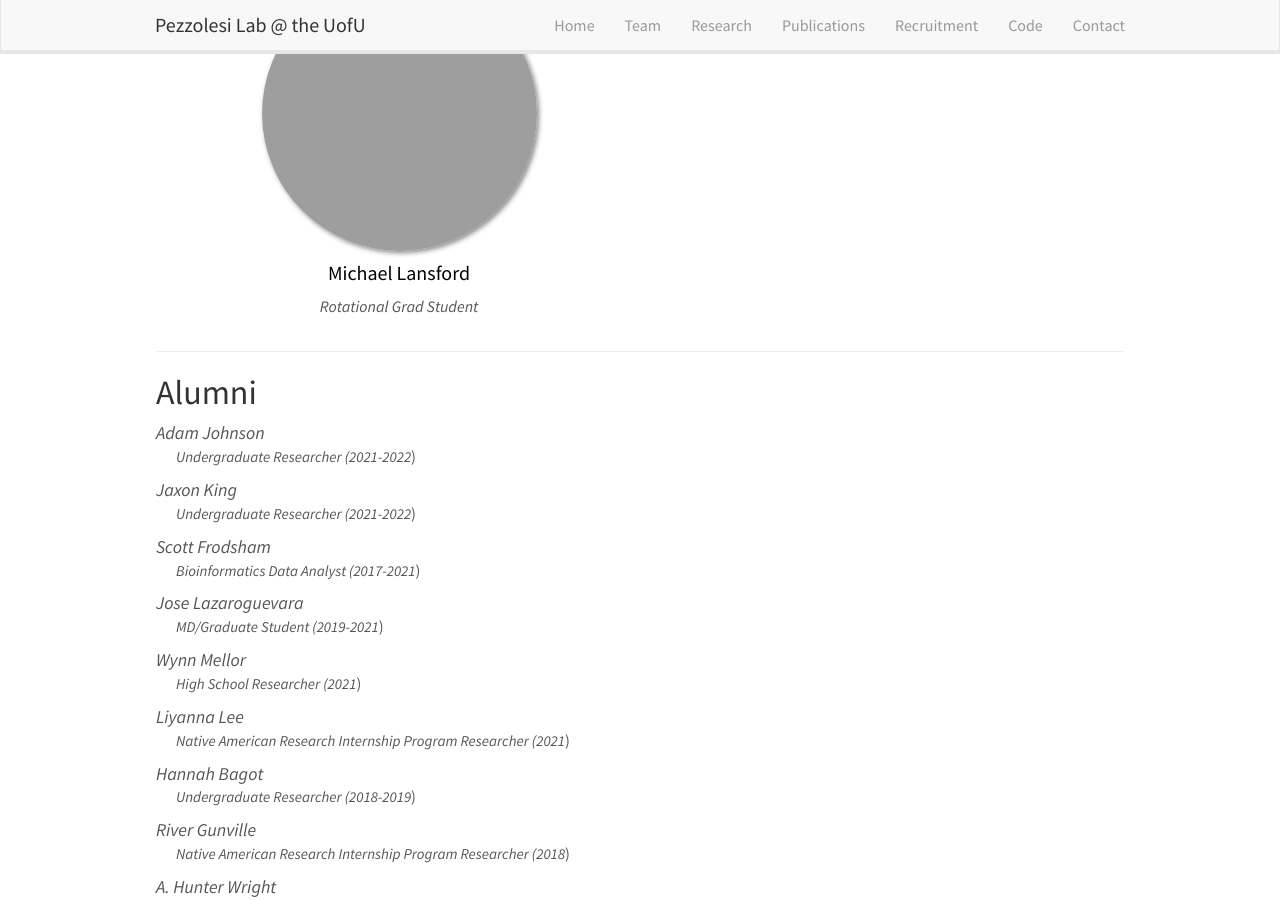
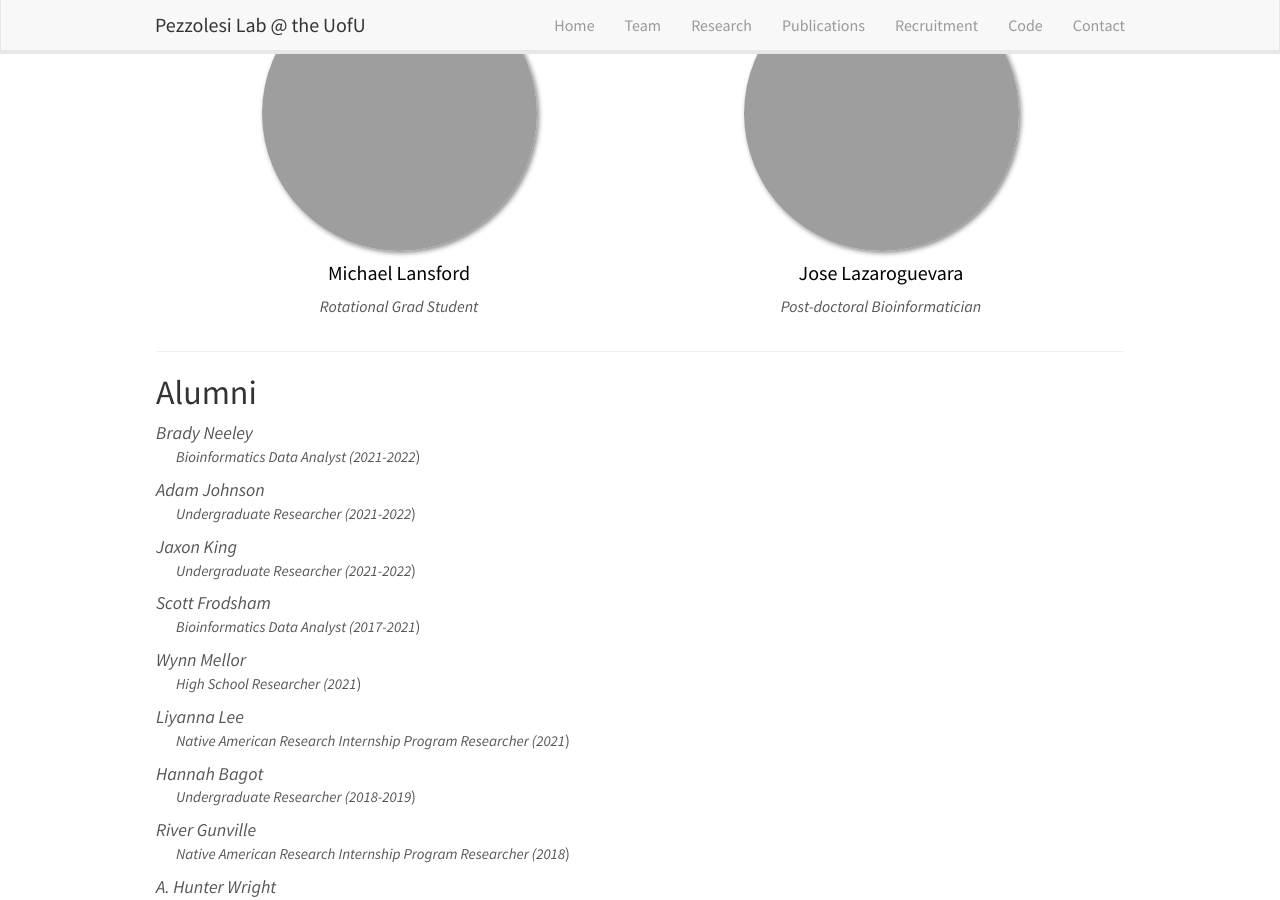
Before and after one commit to PezzolesiLab/pezzolesilab, a Jekyll site: the page built from _pages/team.md, in a window 1280 px wide and 900 px high, scrolled down 2106 px. Built offline with Jekyll 4.4.1, drawn with Linux system fonts in a browser that asks for light colours; nearby versions of some CDN libraries.

```diff
--- a/_data/team_members.yml
+++ b/_data/team_members.yml
@@ -64,6 +64,19 @@
   url: michaellansford
   group: 1
 
+- name: Jose Lazaroguevara
+  photo:
+  info: Post-doctoral Bioinformatician
+  url: joselazaroguevara
+  group: 1
+
+- name: Brady Neeley
+  photo: brady_neeley.jpg
+  info: Bioinformatics Data Analyst
+  url: bradyneeley
+  group: 8
+  year: 2021-2022
+
 - name: Adam Johnson
   photo:
   info: Undergraduate Researcher
@@ -84,13 +97,6 @@
   url:
   group: 8
   year: 2017-2021
-
-- name: Jose Lazaroguevara
-  photo:
-  info: MD/Graduate Student
-  url:
-  group: 8
-  year: 2019-2021
 
 - name: Wynn Mellor
   photo:
```
